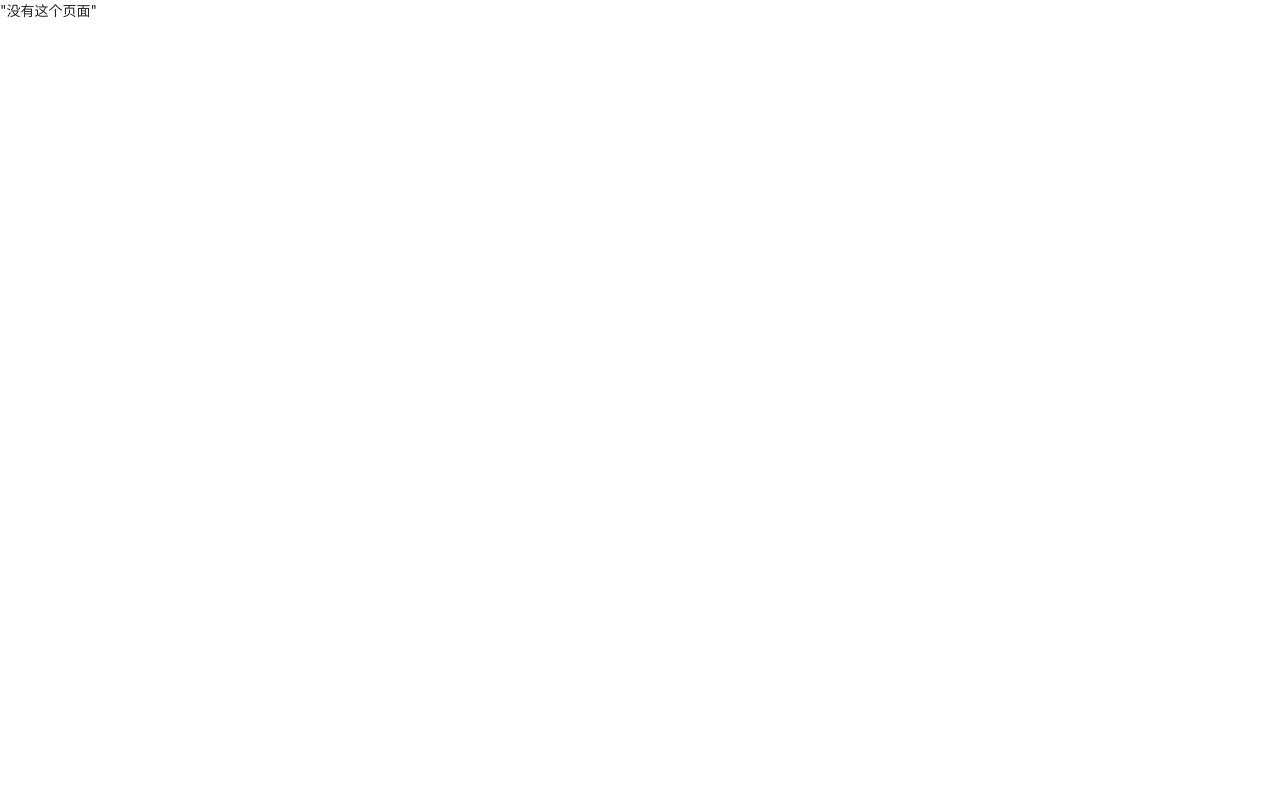
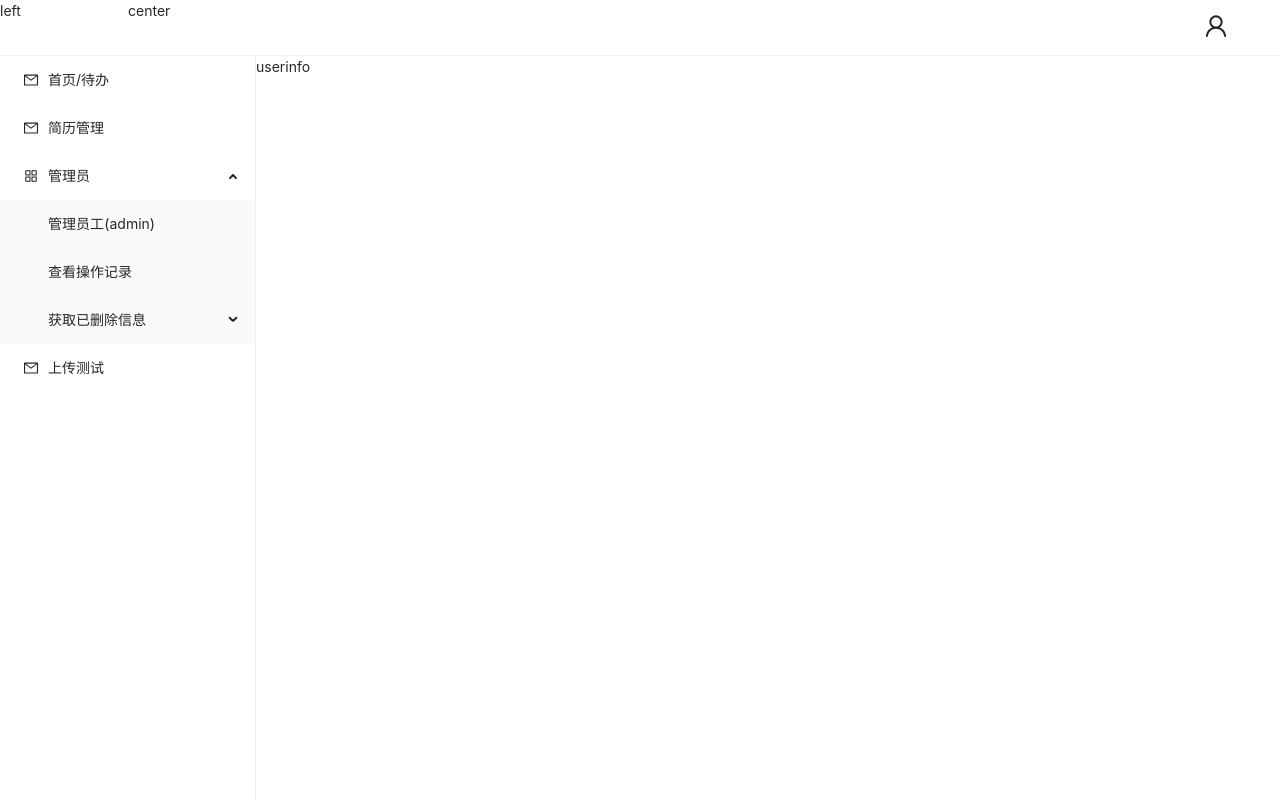
Before and after one commit to focusdroid/react-ts-resume, a React (Create React App) app: page /userinfo in a window 1280 px wide. Built offline with nearby package versions, Linux system fonts and the light colour scheme.

Commit message:
featrue(add):添加查看个人信息入口，新增退出功能

```diff
--- a/src/components/header/Header.tsx
+++ b/src/components/header/Header.tsx
@@ -1,11 +1,40 @@
 import {FC} from "react";
+import {
+    UserOutlined
+} from '@ant-design/icons';
+
 import header from "./header.module.css"
+import {Button, Popover, Space} from "antd";
+import {useNavigate} from "react-router-dom";
+
+
 const Header: FC = () =>{
+    const naviation = useNavigate()
     return <div>
         <div className={header.headerbox}>
-            headers
+            <div className={`${header.item1} ${header.item}`}>left</div>
+            <div className={`${header.item2} ${header.item}`}>center</div>
+            <div className={`${header.item3} ${header.item}`}>
+                <Space wrap>
+                    <Popover content={
+                        <div style={{textAlign: 'center'}}>
+                            <div><Button type="text" onClick={goUserInfo}>个人信息</Button></div>
+                            <div><Button type="text" danger onClick={logout}>退出登录</Button></div>
+                        </div>
+                    } title="用户信息" trigger="click">
+                        <UserOutlined className={header.user} />
+                    </Popover>
+                </Space>
+            </div>
         </div>
     </div>
+    function goUserInfo (){
+        naviation("/userinfo")
+    }
+    function logout () {
+        localStorage.clear()
+        naviation("/login")
+    }
 }
 
 export default Header
--- a/src/components/header/header.module.css
+++ b/src/components/header/header.module.css
@@ -1,5 +1,22 @@
 .headerbox {
   width: 100%;
   height: 56px;
-  background: #ccc;
+  background: #fff;
+  border-bottom: 1px solid #f1f1f1;
+  display: flex;
 }
+.item1 {
+  flex: 1
+}
+.item2 {
+  flex: 8
+}
+.item3 {
+  flex: 1;
+  display: flex;
+  align-items: center;
+  justify-content: center;
+}
+.user {
+ font-size: 24px;
+}
--- a/src/components/leftMenu/LeftMenu.tsx
+++ b/src/components/leftMenu/LeftMenu.tsx
@@ -29,12 +29,14 @@ function getItem(
 const items: MenuItem[] = [
     getItem('首页/待办', '/', '/', <MailOutlined />),
     getItem('简历管理', '/resumeManagement', '/resumeManagement', <MailOutlined />),
+    getItem('管理员', 'sub2', '', <AppstoreOutlined />, [
+        getItem('管理员工(admin)', '5', ''),
+        getItem('查看操作记录', '6', ''),
+        getItem('获取已删除信息', 'sub3', '', null,
+            [getItem('已删除员工', '7', ''),
+                    getItem('已删除简历', '8', '')]),
+    ]),
     getItem('上传测试', '/uploadTest', '/uploadTest', <MailOutlined />),
-    getItem('路由管理', 'sub2', '', <AppstoreOutlined />, [
-        getItem('Option 5', '5', ''),
-        getItem('Option 6', '6', ''),
-        getItem('Submenu', 'sub3', '', null, [getItem('Option 7', '7', ''), getItem('Option 8', '8', '')]),
-    ]),
 ];
 
 // submenu keys of first level
--- a/src/routers/routes.tsx
+++ b/src/routers/routes.tsx
@@ -1,4 +1,4 @@
-import {createBrowserRouter, createHashRouter, useRoutes} from "react-router-dom";
+import {createBrowserRouter} from "react-router-dom";
 import React, {lazy} from "react";
 
 export const App = lazy(() => import("../App"))
@@ -11,6 +11,7 @@ export const Backlog = lazy(() => import("../view/backlog/Backlog"))
 export const ResumeManagement = lazy(() => import("../view/resumeManagement/ResumeManagement"))
 export const UploadTest = lazy(() => import("../components/uploadTest/UploadTest"))
 export const AddResume = lazy(() => import("../view/addResume/AddResume"))
+export const User = lazy(() => import("../view/user/User"))
 /*import App from "../App"
 import Main from "../view/main/Main"
 import Login from "../view/login/Login"
@@ -18,15 +19,6 @@ import Register from "../view/register/Register"
 import Hello from "../components/hello/Hello"
 import Backlog from "../view/backlog/Backlog"
 import ResumeManagement from "../view/resumeManagement/ResumeManagement"*/
-
-/*interface Router {
-    id?: number,
-    path: string,
-    component: any,
-    index?: boolean,
-    children?: Array<Router>
-}[]*/
-
 
 function Other(){
     return <div>"没有这个页面"</div>
@@ -44,6 +36,7 @@ let userAuth = [
                     {  id: 144, path: '/uploadTest', auth: "other", element: <UploadTest/>},
                     {  id: 145, path: '/addResume', auth: "other", element: <AddResume/>},
                     {  id: 146, path: '/editResume', auth: "other", element: <AddResume/>},
+                    {  id: 147, path: '/userinfo', auth: "other", element: <User/>},
                 ]},
             { id: 15, path: '*', element: <Other/>},
         ]}
--- /dev/null
+++ b/src/view/user/User.tsx
@@ -0,0 +1,8 @@
+
+const User = () => {
+    return <div>
+        userinfo
+    </div>
+}
+
+export default User
```
